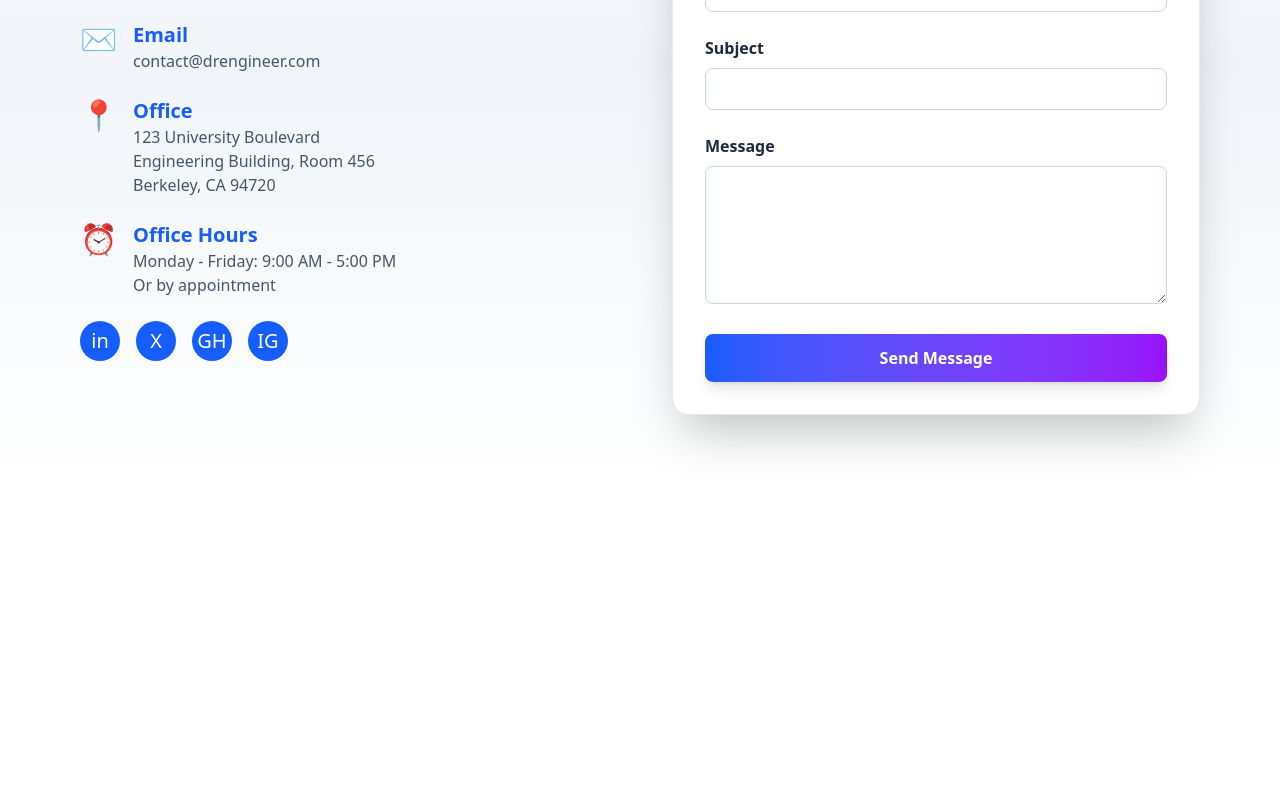
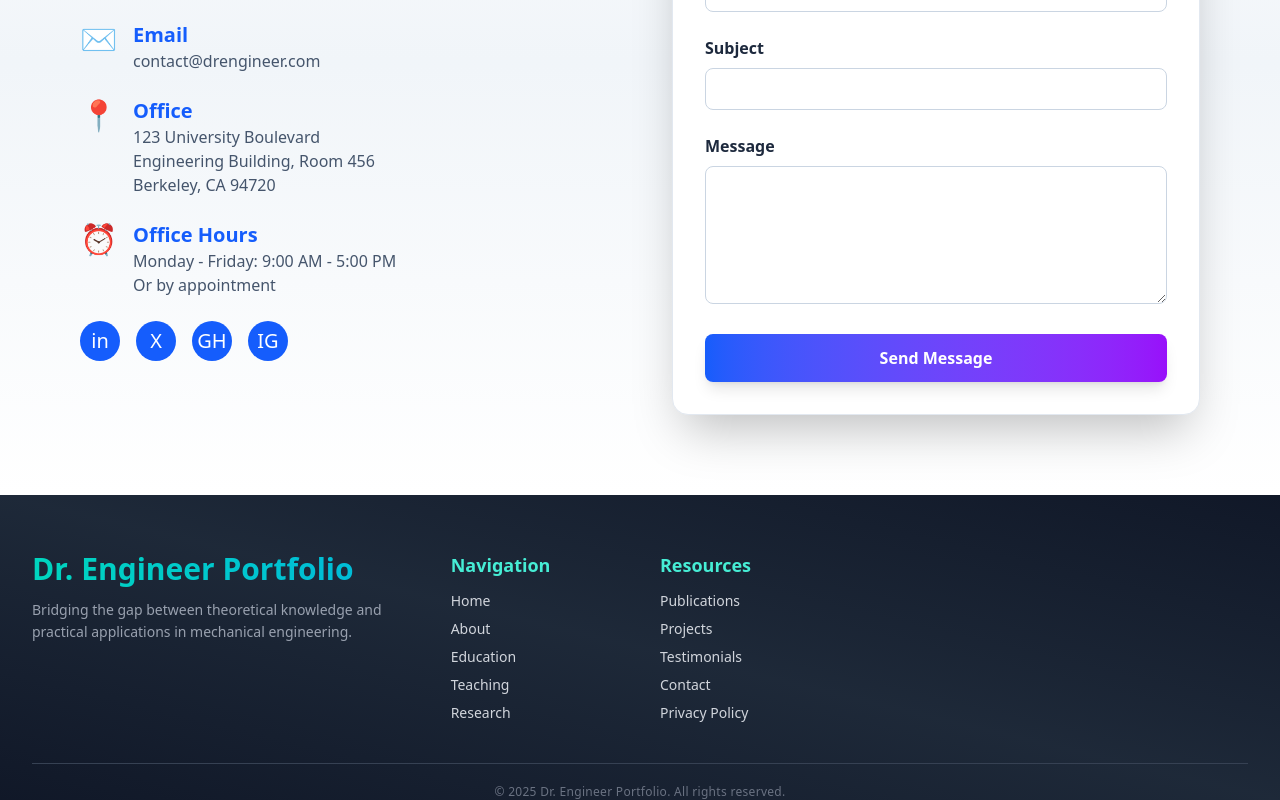
Before and after one commit to Samiran2004/client-portfolio, a React (Vite) app: page / in a window 1280 px wide. Shown: the part 5279-6079 px from the top of the page. Before the commit the page ends 5774 px from the top, so only its background shows below. Built offline with nearby package versions, Linux system fonts and the light colour scheme.

Commit message:
add footer or scroll icon with functionary

```diff
--- a/package.json
+++ b/package.json
@@ -17,7 +17,8 @@
     "react-dom": "^19.1.0",
     "react-icons": "^5.5.0",
     "react-intersection-observer": "^9.16.0",
-    "react-router-dom": "^7.6.0"
+    "react-router-dom": "^7.6.0",
+    "react-tooltip": "^5.28.1"
   },
   "devDependencies": {
     "@eslint/js": "^9.25.0",
--- /dev/null
+++ b/src/components/Footer.jsx
@@ -0,0 +1,98 @@
+import { useEffect, useState } from 'react';
+import { ChevronUp } from 'lucide-react';
+import { motion } from 'framer-motion';
+import { Tooltip } from 'react-tooltip';
+
+export default function Footer() {
+  const [showButton, setShowButton] = useState(false);
+  const [scrollPercent, setScrollPercent] = useState(0);
+
+  useEffect(() => {
+    const toggleVisibility = () => {
+      setShowButton(window.scrollY > 200);
+      const scrolled = (window.scrollY / (document.body.scrollHeight - window.innerHeight)) * 100;
+      setScrollPercent(scrolled.toFixed(0));
+    };
+    window.addEventListener('scroll', toggleVisibility);
+    return () => window.removeEventListener('scroll', toggleVisibility);
+  }, []);
+
+  const scrollToTop = () => {
+    window.scrollTo({ top: 0, behavior: 'smooth' });
+  };
+
+  return (
+    <footer className="bg-gradient-to-tr from-gray-900 via-gray-800 to-gray-900 text-white pt-14 relative overflow-hidden">
+      <div className="max-w-7xl mx-auto px-4 sm:px-6 lg:px-8">
+        <motion.div
+          initial={{ opacity: 0, y: 40 }}
+          whileInView={{ opacity: 1, y: 0 }}
+          transition={{ duration: 0.8 }}
+          className="grid md:grid-cols-2 lg:grid-cols-3 gap-10"
+        >
+          {/* Info Section */}
+          <div>
+            <h2 className="text-3xl font-extrabold bg-gradient-to-r from-teal-400 to-cyan-500 bg-clip-text text-transparent mb-3">
+              <a href="/">Dr. Engineer Portfolio</a>
+            </h2>
+            <p className="text-gray-400 text-sm leading-relaxed">
+              Bridging the gap between theoretical knowledge and practical
+              applications in mechanical engineering.
+            </p>
+          </div>
+
+          {/* Navigation */}
+          <nav aria-label="Footer navigation" className="grid grid-cols-2 gap-10 text-sm">
+            <div>
+              <h3 className="text-lg font-semibold text-teal-300 mb-3">Navigation</h3>
+              <ul className="space-y-2 text-gray-300">
+                {['Home', 'About', 'Education', 'Teaching', 'Research'].map(item => (
+                  <li key={item}>
+                    <a href={`#${item.toLowerCase()}`} className="hover:text-white transition-all duration-200 hover:pl-1">
+                      {item}
+                    </a>
+                  </li>
+                ))}
+              </ul>
+            </div>
+
+            <div>
+              <h3 className="text-lg font-semibold text-teal-300 mb-3">Resources</h3>
+              <ul className="space-y-2 text-gray-300">
+                {['Publications', 'Projects', 'Testimonials', 'Contact', 'Privacy Policy'].map(item => (
+                  <li key={item}>
+                    <a href={`#${item.toLowerCase().replace(/ /g, '')}`} className="hover:text-white transition-all duration-200 hover:pl-1">
+                      {item}
+                    </a>
+                  </li>
+                ))}
+              </ul>
+            </div>
+          </nav>
+        </motion.div>
+
+        {/* Footer Bottom */}
+        <div className="mt-10 border-t border-gray-700 pt-5 text-center text-gray-500 text-xs tracking-wide">
+          &copy; 2025 Dr. Engineer Portfolio. All rights reserved.
+        </div>
+      </div>
+
+      {/* Back to Top */}
+      {showButton && (
+        <motion.button
+          onClick={scrollToTop}
+          aria-label="Back to top"
+          title="Back to top"
+          whileHover={{ scale: 1.1 }}
+          whileTap={{ scale: 0.9 }}
+          className="fixed bottom-6 right-6 p-4 bg-teal-500 hover:bg-teal-600 text-white rounded-full shadow-xl z-50 animate-pulse"
+        >
+          <ChevronUp className="w-6 h-6" />
+          <span className="absolute -top-2 -right-2 text-[10px] bg-white text-black px-1 py-0.5 rounded shadow">
+            {scrollPercent}%
+          </span>
+        </motion.button>
+      )}
+    </footer>
+  );
+}
--- a/src/pages/Home.jsx
+++ b/src/pages/Home.jsx
@@ -5,6 +5,7 @@ import Education from "../components/education"; // Import Education
 import TeachingSection from "../components/TeachingSection"; // Corrected import path
 import ProjectsSection from "../components/projectsection"; // Import ProjectsSection
 import ContactSection from "../components/contact"; // Corrected import for ContactSection
+import Footer from "../components/Footer"; // Import Footer
 
 const Home = () => {
   return (
@@ -15,6 +16,7 @@ const Home = () => {
       <TeachingSection /> {/* TeachingSection component */}
       <ProjectsSection /> {/* ProjectsSection component */}
       <ContactSection /> {/* ContactSection component */}
+      <Footer /> {/* Footer component */}
     </>
   );
 };
```
Also changed, not shown: 2 other files (tests, documents, lock files or other folders).
